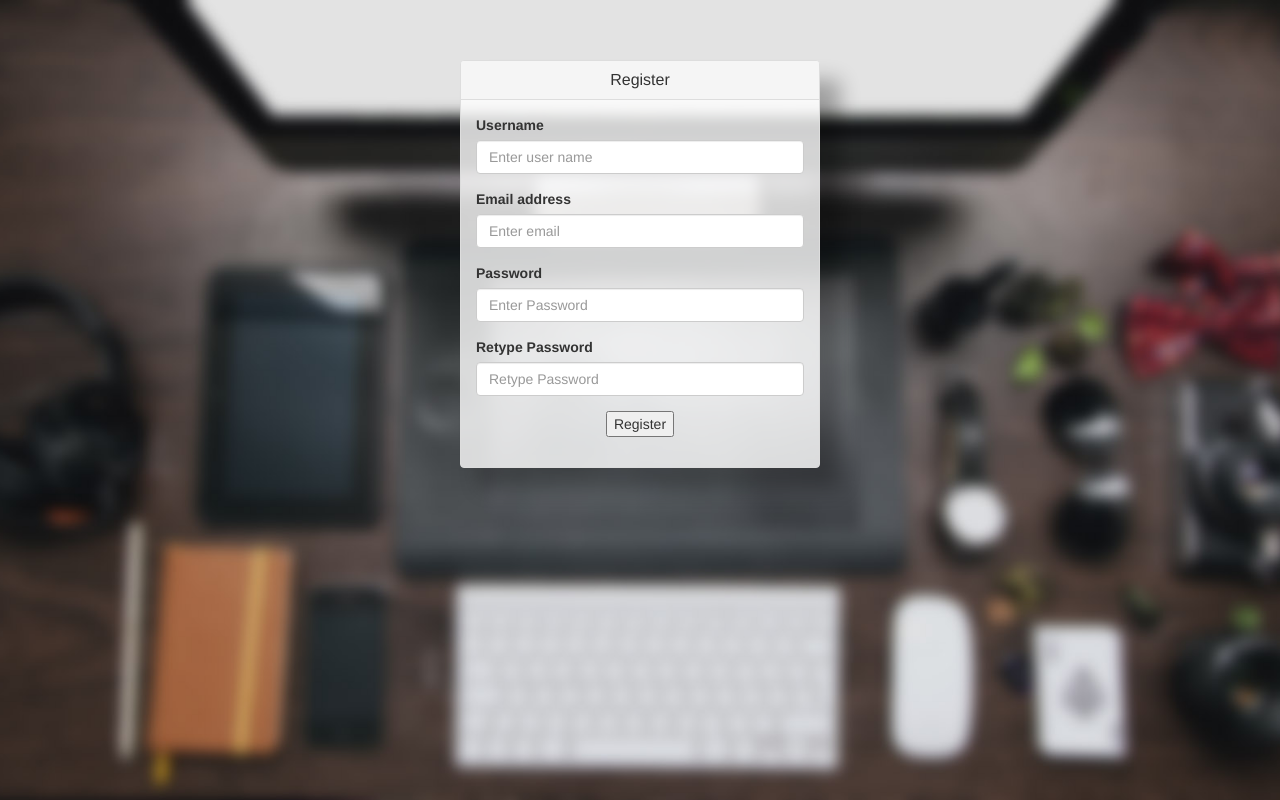
After one commit to ScaleEleven/webtechproject, a PHP site: page /registerPage.php in a window 1280 px wide. The commit adds this page. Run offline with PHP 8.4, Linux system fonts and the light colour scheme.

Commit message:
login and registerpage
added login and registerpage, validation is not working, i can add them
maybe tmrow evening

```diff
--- a/Frontend/index.php
+++ b/Frontend/index.php
@@ -5,13 +5,12 @@
 	<link href="dist/css/bootstrap.min.css" rel="stylesheet">
 	<link href="dropdowns-enhancement.css" rel="stylesheet">
 
-
 </head>
 
 <body>
 
 	<?php
-	include("db.php");
+ 	include("db.php");
 	include("navbar.php");
 	?>
 
--- /dev/null
+++ b/Frontend/registerPage.php
@@ -0,0 +1,67 @@
+<html>
+<head>
+	<title>Kirberich.de</title>
+	<link href="style.css" rel="stylesheet">
+	<link href="dist/css/bootstrap.min.css" rel="stylesheet">
+	<link href="dropdowns-enhancement.css" rel="stylesheet">
+
+
+</head>
+
+
+
+<body>
+
+	<?php
+	//include("db.php");
+	//include("navbar.php");
+	?>
+
+	<div class="container">
+	<form id = "login-form"  method="post  novalidate="novalidate">
+		<div class="row centered-form">
+			<div class="col-xs-12 col-sm-8 col-md-4 col-sm-offset-2 col-md-offset-4">
+				<div class="panel panel-default">
+					<div class="panel-heading">
+						<h3 class="panel-title text-center">Register</h3>
+					</div>
+					<div class="panel-body">
+						<div class="form-group">
+							<label for="Username">Username</label>
+							<input type="text" class="form-control" id="userName" placeholder="Enter user name">
+						</div>
+						<div class="form-group">
+							<label for="userEmail">Email address</label>
+							<input type="email" class="form-control" id="userEmail" placeholder="Enter email">
+						</div>
+						<div class="form-group">
+							<label for="userPassword">Password</label>
+							<input type="password" class="form-control" id="userPassword" placeholder="Enter Password">
+						</div>
+						<div class="form-group">
+							<label for="rePassword">Retype Password</label>
+							<input type="rePassword" class="form-control" id="userRePassword" placeholder="Retype Password">
+						</div>
+
+						<div class = "form-group text-center">
+						<input type="submit" name="register" value="Register" />
+						</div>
+
+
+                </div>
+            </div>
+        </div>
+    </div>
+	</form>
+
+</div> <!-- /container -->
+
+<?php
+
+include("scripts.php");
+?>
+
+
+
+</body>
+</html>
```
Also changed, not shown: Frontend/loginpage.php (added, +62 -0 lines).
